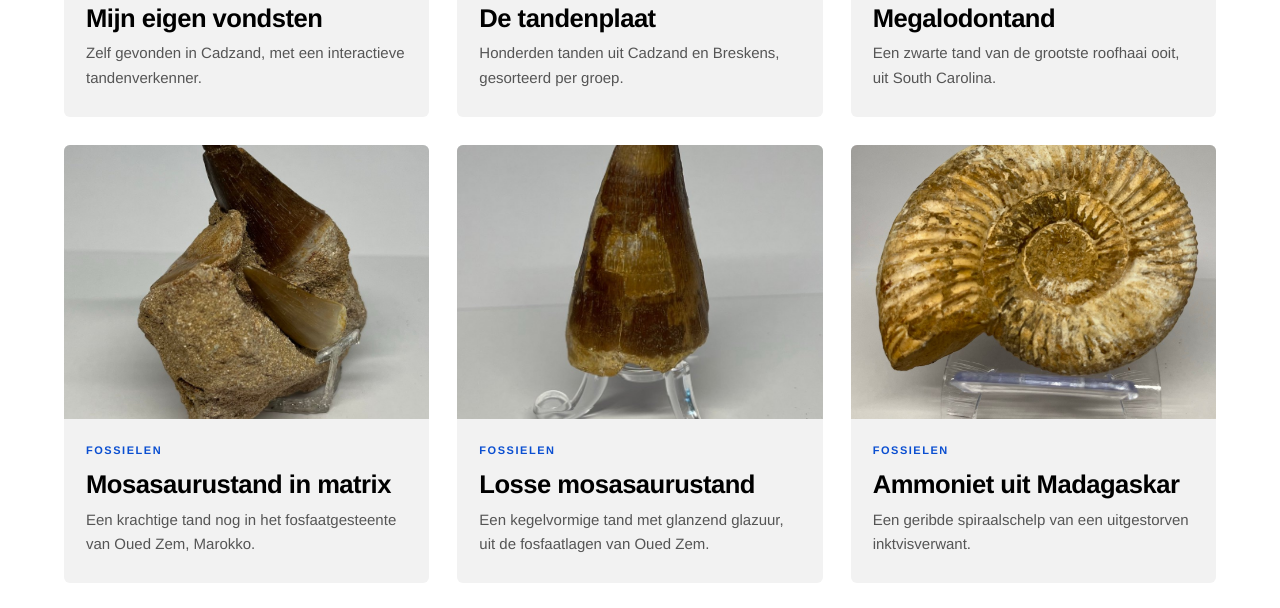
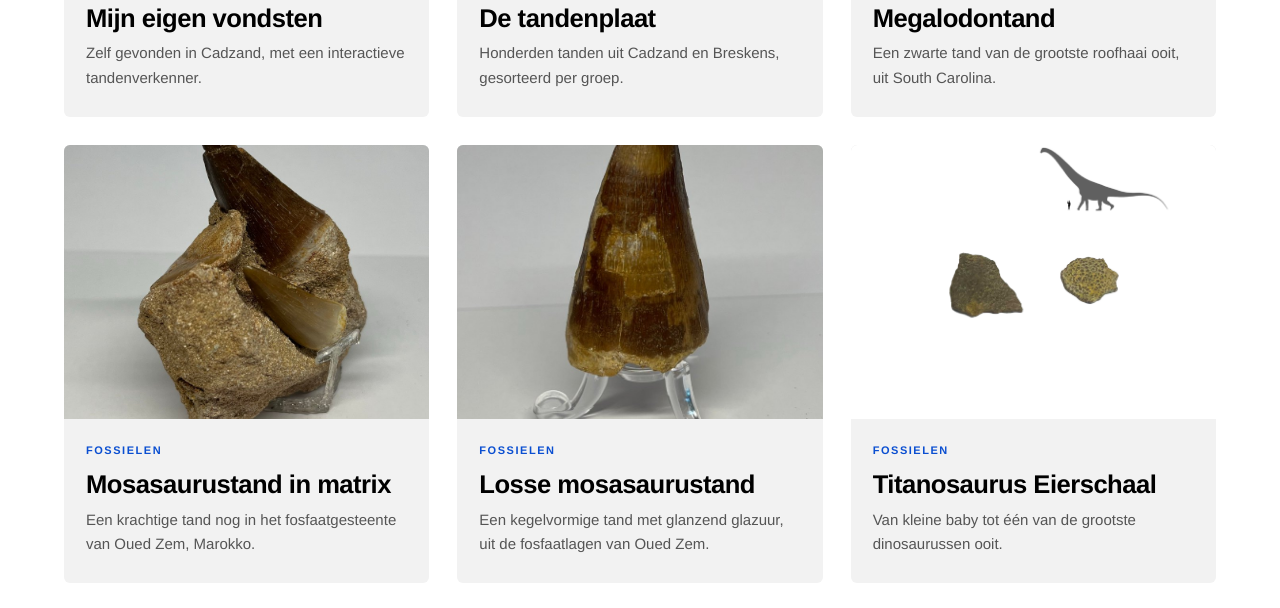
Before and after one commit to ViktorDero/OnlineMuseum, a plain HTML site: page collectie.html in a window 1280 px wide. Shown: the part 1112-1720 px from the top of the page. Drawn offline with Linux system fonts and the light colour scheme.

Commit message:
Update collectie.html

```diff
--- a/collectie.html
+++ b/collectie.html
@@ -110,6 +110,15 @@
               <span class="categorie">Fossielen</span>
               <h3><a class="vol" href="mosasaurus-tand.html">Losse mosasaurustand</a></h3>
               <p>Een kegelvormige tand met glanzend glazuur, uit de fosfaatlagen van Oued Zem.</p>
+            </div>
+          </article>
+          <!-- Kaart: TitanosaurusEi1 -->
+          <article class="kaart verschijn" data-cat="Fossielen" data-zoek="Eierschaal van een Titanosaurus">
+            <div class="foto"><img src="images/objecten/TitanosaurusEi1.jpg" alt="Titanosaurus Eierschaal" loading="lazy"></div>
+            <div class="tekst">
+              <span class="categorie">Fossielen</span>
+              <h3><a class="vol" href="ammoniet.html">Titanosaurus Eierschaal</a></h3>
+              <p> Van kleine baby tot één van de grootste dinosaurussen ooit.</p>
             </div>
           </article>
           <!-- Kaart: Ammoniet uit Madagaskar -->
```
